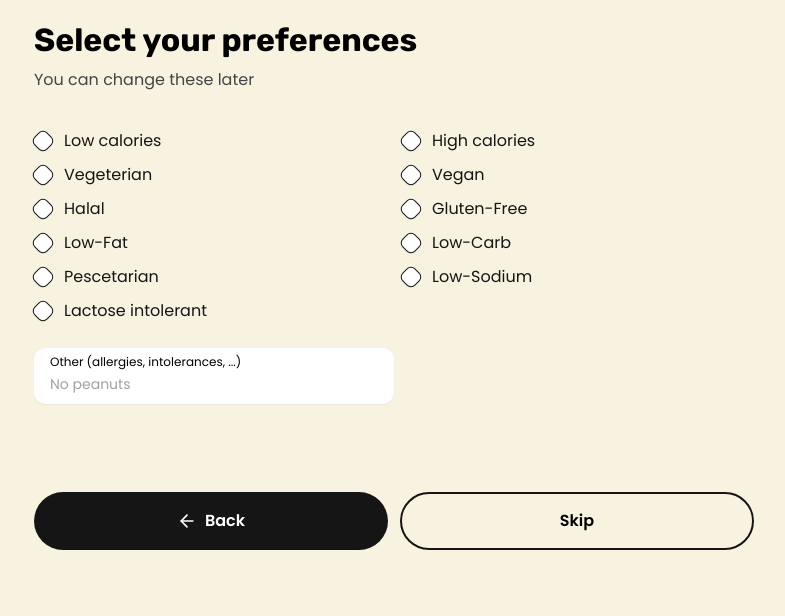
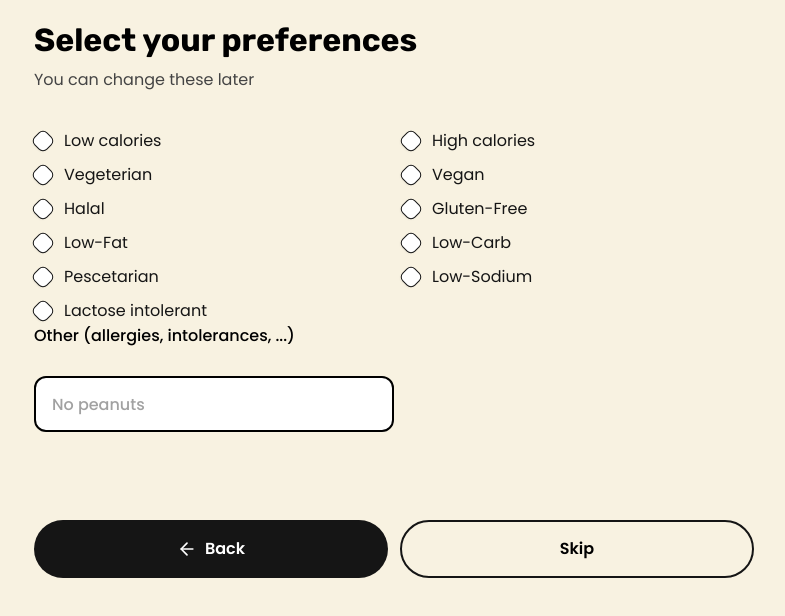
Before and after one commit to Flanner-app/flanner-nextjs-frontend, a Next.js app: page /auth/preferences in a window 1280 px wide. Shown: the top 616 px of the page, without its empty margins (246-1031 px from the left). Built offline with nearby package versions, Linux system fonts and the light colour scheme; no server answers.

Commit message:
feat: update input styles

```diff
--- a/src/components/shared/Input.tsx
+++ b/src/components/shared/Input.tsx
@@ -63,23 +63,25 @@ const Input = ({
 
   return (
     <div className={wrapperClassName}>
+      <span className="mb-2 inline-block font-medium leading-none">
+        {label}
+      </span>
       <label
         className={clsx(
-          'block rounded-xl bg-white shadow-sm transition-colors',
-          'px-4 py-2 hover:bg-white/75 hover:focus-within:bg-white',
-          'min-h-14 active:bg-white',
-          'box-border cursor-text',
+          'block rounded-xl bg-white transition-colors',
+          'flex items-center border-2 border-black-default',
+          'box-border h-14 cursor-text px-4',
+          'hover:bg-white/75 hover:focus-within:bg-white active:bg-white',
           error && 'border border-utility-error/50',
           className,
         )}
       >
-        <div className="flex h-full flex-col gap-1.5">
-          <span className="inline-block text-xs leading-none">{label}</span>
         <input
           type="text"
           className={clsx(
             'block w-full p-0 text-black-default placeholder-black-hover/50',
-              'h-5 bg-transparent text-sm leading-none outline-none focus:ring-0',
+            'h-full bg-transparent leading-none outline-none focus:ring-0',
+            'placeholder:font-medium',
           )}
           inputMode={getInputMode}
           placeholder={placeholder}
@@ -87,7 +89,6 @@ const Input = ({
           onChange={handleChange}
           {...inputProps}
         />
-        </div>
       </label>
       {!!error && (
         <span className="pl-2 text-xs text-utility-error">{error}</span>
```
Also changed, not shown: 1 other file (tests, documents, lock files or other folders). Lines whose indentation alone changed are shown as unchanged.
